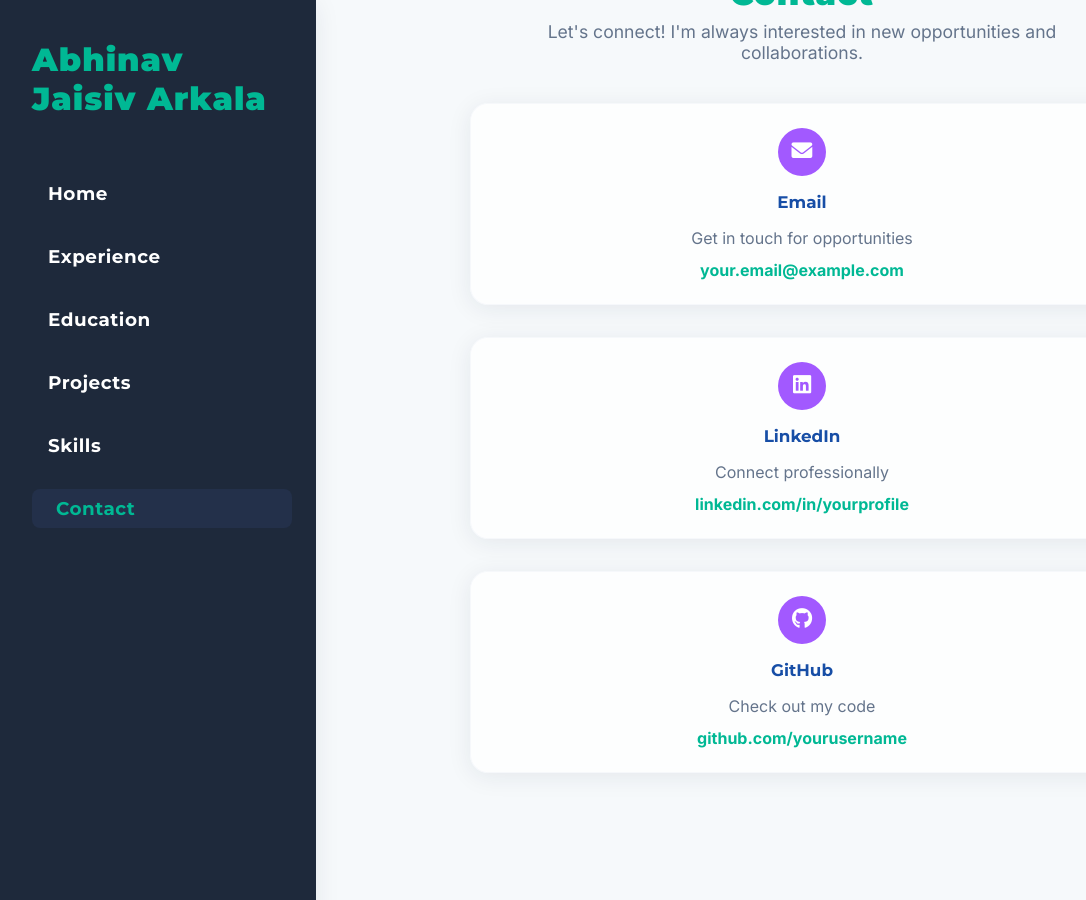
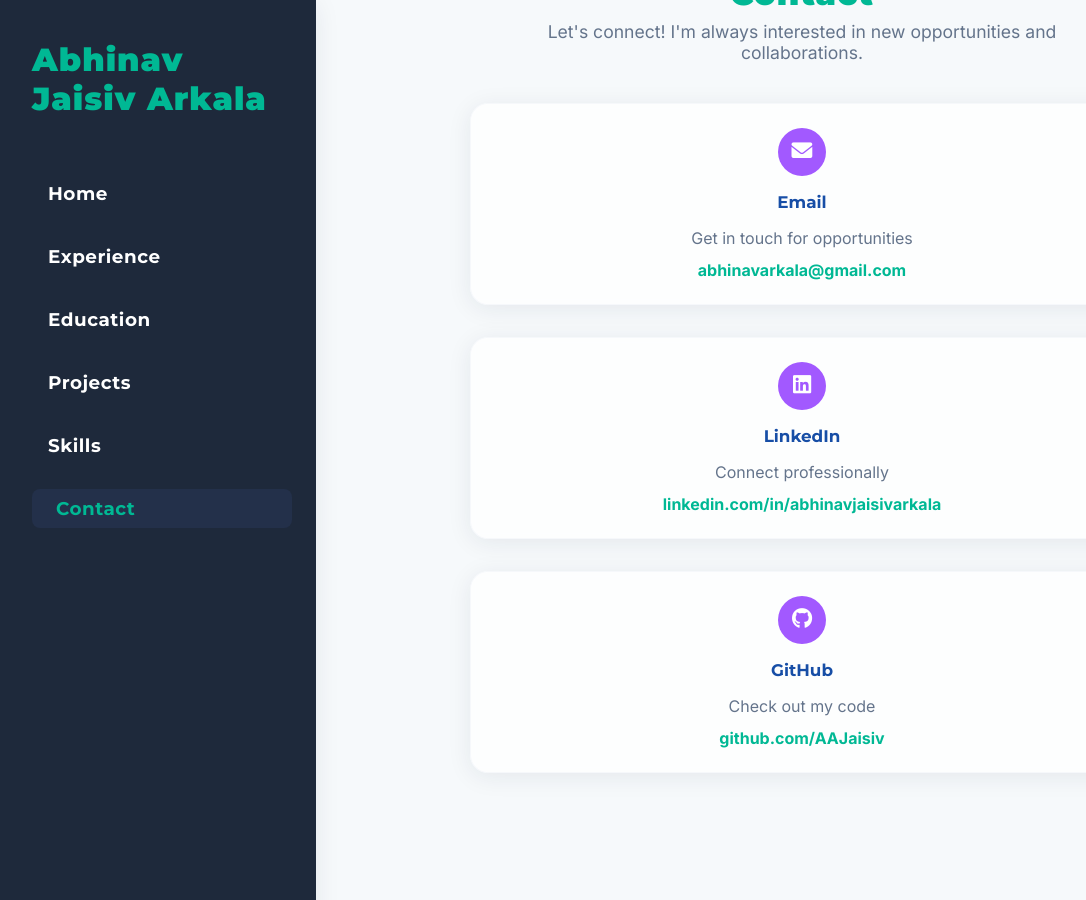
Before and after one commit to AAJaisiv/github.io, a Jekyll site: the page built from index.html, in a window 1280 px wide and 900 px high, scrolled down 4863 px. Shown: the whole window, without its empty margins (0-1086 px from the left). Built offline with Jekyll 4.4.1, drawn with Linux system fonts in a browser that asks for light colours.

Commit message:
Update index.html

```diff
--- a/index.html
+++ b/index.html
@@ -323,7 +323,7 @@ title:
                         </div>
                         <h3>Email</h3>
                         <p>Get in touch for opportunities</p>
-                        <a href="abhinavarkala@gmail.com">your.email@example.com</a>
+                        <a href="mailto:abhinavarkala@gmail.com">abhinavarkala@gmail.com</a>
                     </div>
                     <div class="contact-card">
                         <div class="contact-icon">
@@ -331,7 +331,7 @@ title:
                         </div>
                         <h3>LinkedIn</h3>
                         <p>Connect professionally</p>
-                        <a href="https://www.linkedin.com/in/abhinavjaisivarkala/" target="_blank">linkedin.com/in/yourprofile</a>
+                        <a href="https://www.linkedin.com/in/abhinavjaisivarkala/" target="_blank">linkedin.com/in/abhinavjaisivarkala</a>
                     </div>
                     <div class="contact-card">
                         <div class="contact-icon">
@@ -339,7 +339,7 @@ title:
                         </div>
                         <h3>GitHub</h3>
                         <p>Check out my code</p>
-                        <a href="https://github.com/AAJaisiv" target="_blank">github.com/yourusername</a>
+                        <a href="https://github.com/AAJaisiv" target="_blank">github.com/AAJaisiv</a>
                     </div>
                 </div>
             </div>
```
